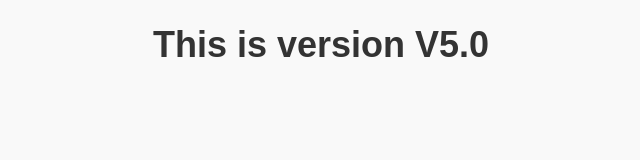
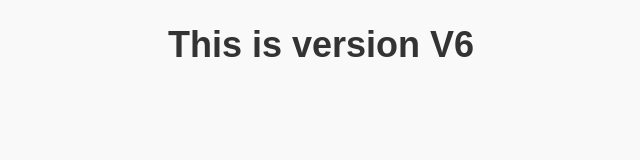
Before and after one commit to ShashikantMane9/webStuff, a plain HTML site: page index.html in a window 1280 px wide. Shown: the whole page, without its empty margins (319-959 px from the left). Drawn offline with Linux system fonts and the light colour scheme.

Commit message:
Added new version v6

```diff
--- a/index.html
+++ b/index.html
@@ -7,6 +7,6 @@
     <title></title>
 </head>
 <body>
-    <h1>This is version V5.0</h1>
+    <h1>This is version V6</h1>
 </body>
 </html>
```
